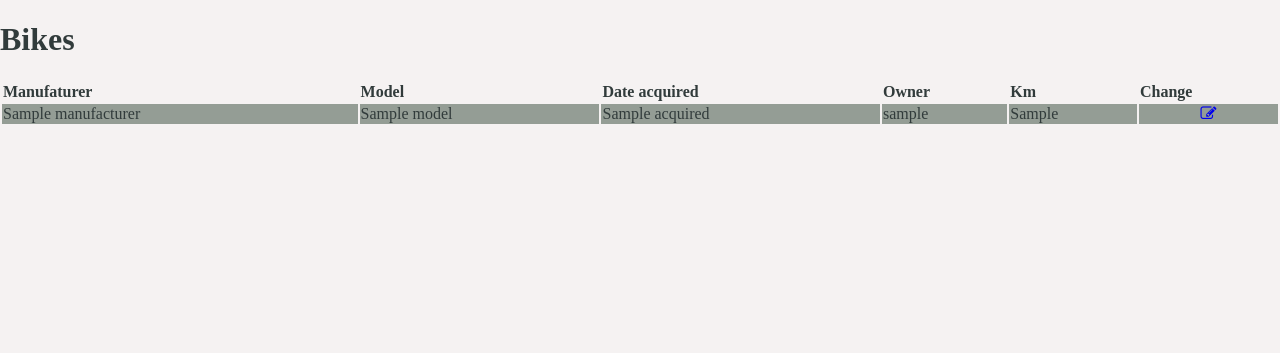
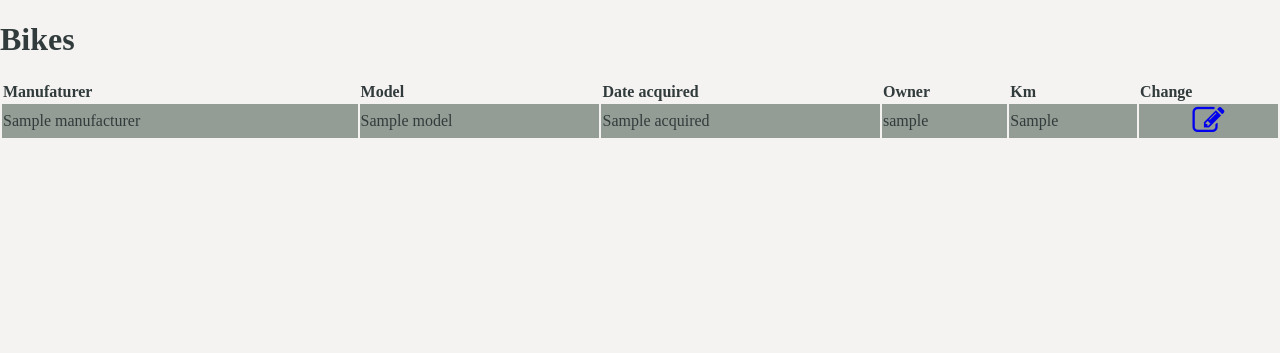
Before and after one commit to vidarandrebo/bikeservice-py, a Flask app: template bikeservice/templates/bikeservice/bikes.html in a window 1280 px wide. Shown: the part 67-420 px from the top of the page. Run offline with Flask 2, Linux system fonts and the light colour scheme; the template is opened without the code that fills it: most values are stand-ins (such as "Sample title", 1, 10 or a date in 2020).

Commit message:
larger edit icon size

```diff
--- a/bikeservice/templates/bikeservice/bikes.html
+++ b/bikeservice/templates/bikeservice/bikes.html
@@ -27,7 +27,7 @@
                         <td>{{ bike['acquired'] }}</td>
                         <td>{{ bike['username'] }}</td>
                         <td>{{ bike['km'] }}</td>
-                        <td id="editbutton"><a class"action" href="{{ url_for('bikeservice.update_bike', id=bike['id']) }}"><i class="fa fa-edit"></i></a></td>
+                        <td id="editbutton"><a class"action" href="{{ url_for('bikeservice.update_bike', id=bike['id']) }}"><i class="fa fa-edit fa-2x"></i></a></td>
                     </tr>
                 {% endfor %}
                 </tbody>
--- a/bikeservice/templates/bikeservice/parts.html
+++ b/bikeservice/templates/bikeservice/parts.html
@@ -27,7 +27,7 @@
                         <td>{{ part['acquired'] }}</td>
                         <td>{{ part['bikemanufacturer'] }} {{ part['bikemodel'] }}</td>
                         <td>{{ part['km'] }}</td>
-                        <td id="editbutton"><a class"action" href="{{ url_for('bikeservice.update_part', id=part['id']) }}"><i class="fa fa-edit"></i></a></td>
+                        <td id="editbutton"><a class"action" href="{{ url_for('bikeservice.update_part', id=part['id']) }}"><i class="fa fa-edit fa-2x"></i></a></td>
                     </tr>
                 {% endfor %}
                 </tbody>
```
